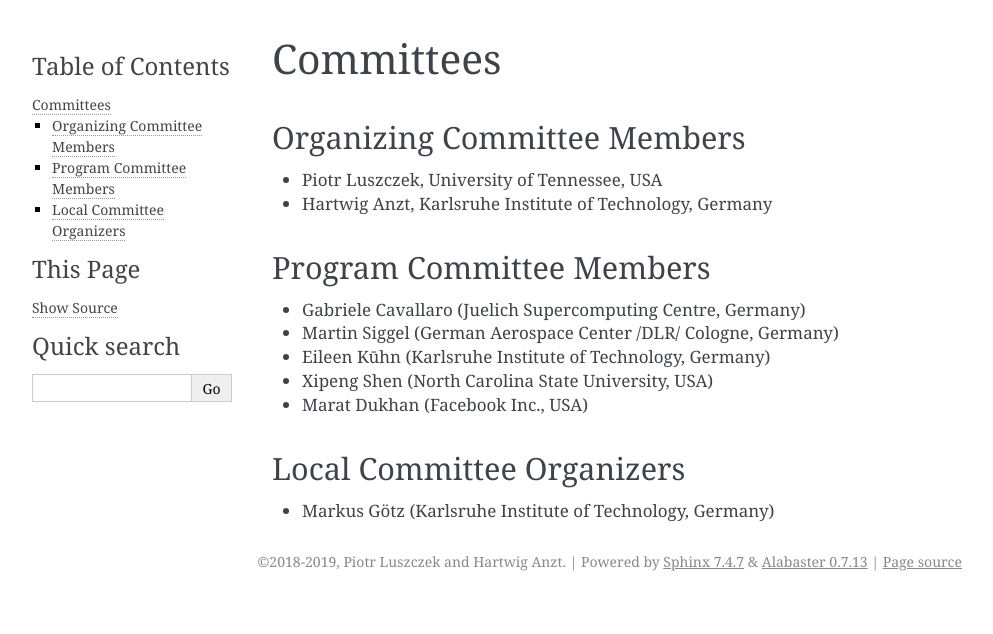
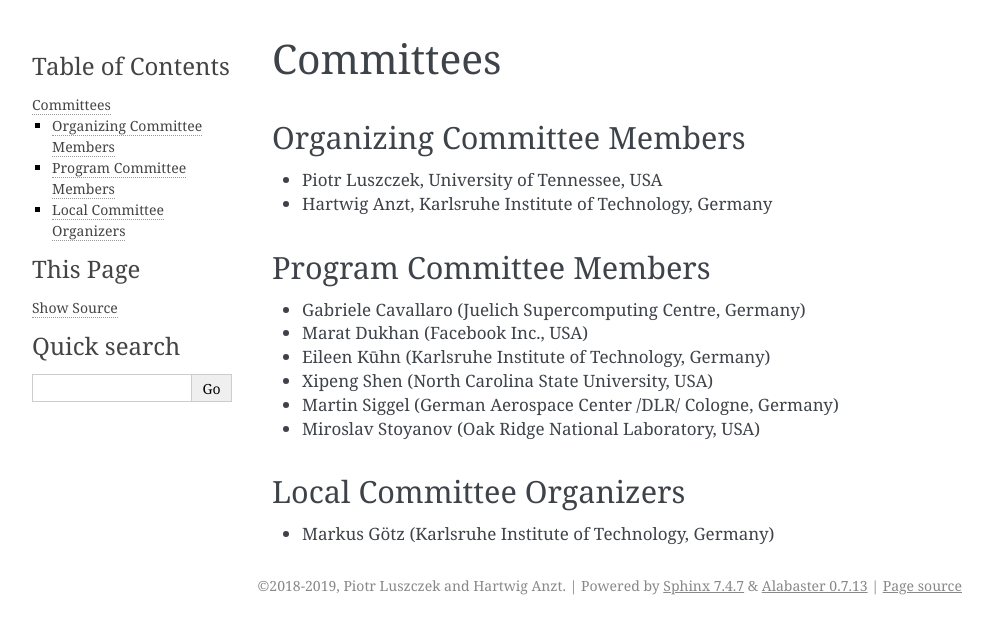
Before and after one commit to sdascconf/sdasc2019, a Sphinx documentation site: the page built from source/committee.rst, in a window 1280 px wide. Shown: the top 634 px of the page, without its empty margins (148-1141 px from the left). Built offline with Sphinx 7.4.7, drawn with Linux system fonts in a browser that asks for light colours.

Commit message:
Add new committee member

```diff
--- a/source/committee.rst
+++ b/source/committee.rst
@@ -14,10 +14,11 @@ Program Committee Members
 -------------------------
 
 * Gabriele Cavallaro (Juelich Supercomputing Centre, Germany)
-* Martin Siggel (German Aerospace Center /DLR/ Cologne, Germany)
+* Marat Dukhan (Facebook Inc., USA)
 * Eileen Kūhn (Karlsruhe Institute of Technology, Germany)
 * Xipeng Shen (North Carolina State University, USA)
-* Marat Dukhan (Facebook Inc., USA)
+* Martin Siggel (German Aerospace Center /DLR/ Cologne, Germany)
+* Miroslav Stoyanov (Oak Ridge National Laboratory, USA)
 
 --------------------------
 Local Committee Organizers
```
